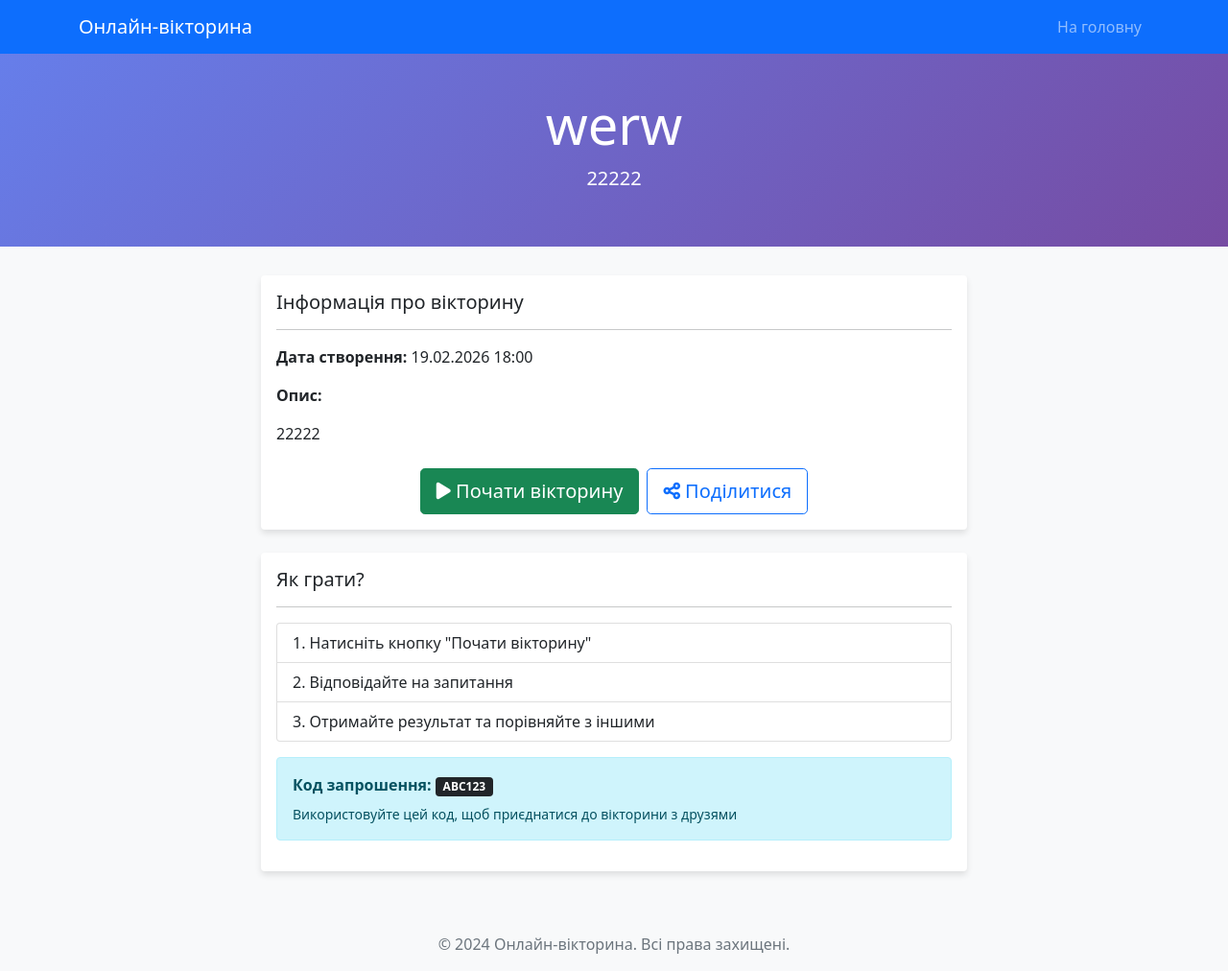
After one commit to maksmaks21/profil, a Django app: template quizzes/templates/quizzes/quiz_detail.html in a window 1280 px wide. The commit adds this page. Shown: the whole page at 96% size. Run offline with Django 5.2, Linux system fonts and the light colour scheme; the template is opened without the code that fills it: values that come from a table or form of the project are taken from there, others are empty; data comes from the database, SQL or seed files in the repository.

Commit message:
schneine

```diff
--- a/quiz_projekt/settings.py
+++ b/quiz_projekt/settings.py
@@ -117,3 +117,4 @@ USE_TZ = True
 # https://docs.djangoproject.com/en/6.0/howto/static-files/
 
 STATIC_URL = 'static/'
+STATICFILES_DIRS = [BASE_DIR / 'static']
--- /dev/null
+++ b/quizzes/templates/quizzes/quiz_detail.html
@@ -0,0 +1,107 @@
+<!DOCTYPE html>
+<html lang="uk">
+<head>
+    <meta charset="UTF-8">
+    <meta name="viewport" content="width=device-width, initial-scale=1.0">
+    <title>{{ quiz.title }} - Онлайн-вікторина</title>
+    <link href="https://cdn.jsdelivr.net/npm/bootstrap@5.1.3/dist/css/bootstrap.min.css" rel="stylesheet">
+    <style>
+        body {
+            background-color: #f8f9fa;
+        }
+        .quiz-header {
+            background: linear-gradient(135deg, #667eea 0%, #764ba2 100%);
+            color: white;
+            padding: 40px 0;
+            margin-bottom: 30px;
+        }
+        .info-card {
+            border: none;
+            box-shadow: 0 4px 6px rgba(0,0,0,0.1);
+            transition: transform 0.3s;
+        }
+        .info-card:hover {
+            transform: translateY(-5px);
+        }
+    </style>
+</head>
+<body>
+    <!-- Навігація -->
+    <nav class="navbar navbar-expand-lg navbar-dark bg-primary">
+        <div class="container">
+            <a class="navbar-brand" href="{% url 'home' %}">Онлайн-вікторина</a>
+            <div class="navbar-nav">
+                <a class="nav-link" href="{% url 'home' %}">На головну</a>
+            </div>
+        </div>
+    </nav>
+
+    <!-- Заголовок вікторини -->
+    <div class="quiz-header">
+        <div class="container text-center">
+            <h1 class="display-4">{{ quiz.title }}</h1>
+            <p class="lead">{{ quiz.description }}</p>
+        </div>
+    </div>
+
+    <!-- Інформація про вікторину -->
+    <div class="container">
+        <div class="row">
+            <div class="col-md-8 mx-auto">
+                <div class="card info-card mb-4">
+                    <div class="card-body">
+                        <h5 class="card-title">Інформація про вікторину</h5>
+                        <hr>
+                        <p><strong>Дата створення:</strong> {{ quiz.created_at|date:"d.m.Y H:i" }}</p>
+                        <p><strong>Опис:</strong></p>
+                        <p class="card-text">{{ quiz.description }}</p>
+
+                        <!-- Кнопки дій -->
+                        <div class="d-grid gap-2 d-md-flex justify-content-md-center mt-4">
+                            <a href="#" class="btn btn-success btn-lg">
+                                <i class="fas fa-play"></i> Почати вікторину
+                            </a>
+                            <a href="#" class="btn btn-outline-primary btn-lg">
+                                <i class="fas fa-share-alt"></i> Поділитися
+                            </a>
+                        </div>
+                    </div>
+                </div>
+
+                <!-- Інструкція -->
+                <div class="card info-card">
+                    <div class="card-body">
+                        <h5 class="card-title">Як грати?</h5>
+                        <hr>
+                        <ol class="list-group list-group-numbered mb-3">
+                            <li class="list-group-item">Натисніть кнопку "Почати вікторину"</li>
+                            <li class="list-group-item">Відповідайте на запитання</li>
+                            <li class="list-group-item">Отримайте результат та порівняйте з іншими</li>
+                        </ol>
+
+                        <!-- Кнопка для приєднання за кодом -->
+                        <div class="alert alert-info">
+                            <strong>Код запрошення:</strong>
+                            <span class="badge bg-dark">ABC123</span>
+                            <small class="d-block mt-2">Використовуйте цей код, щоб приєднатися до вікторини з друзями</small>
+                        </div>
+                    </div>
+                </div>
+            </div>
+        </div>
+    </div>
+
+    <!-- Футер -->
+    <footer class="bg-light text-center py-3 mt-5">
+        <div class="container">
+            <p class="text-muted mb-0">
+                &copy; 2024 Онлайн-вікторина. Всі права захищені.
+            </p>
+        </div>
+    </footer>
+
+    <!-- Bootstrap JS та Font Awesome для іконок -->
+    <script src="https://cdn.jsdelivr.net/npm/bootstrap@5.1.3/dist/js/bootstrap.bundle.min.js"></script>
+    <link rel="stylesheet" href="https://cdnjs.cloudflare.com/ajax/libs/font-awesome/6.0.0/css/all.min.css">
+</body>
+</html>
--- a/quizzes/urls.py
+++ b/quizzes/urls.py
@@ -3,4 +3,5 @@ from . import views
 
 urlpatterns = [
     path('', views.home, name='home'),
+    path('quiz/<int:quiz_id>/', views.quiz_detail, name='quiz_detail'),
 ]
```
Also changed, not shown: quizzes/templates/base.html (added, +27 -0 lines), quizzes/templates/quizzes/home.html (+6 -33 lines), quizzes/views.py (+8 -1 lines), static/style.css (added, +19 -0 lines), quizzes/templates/menu.html (added).
